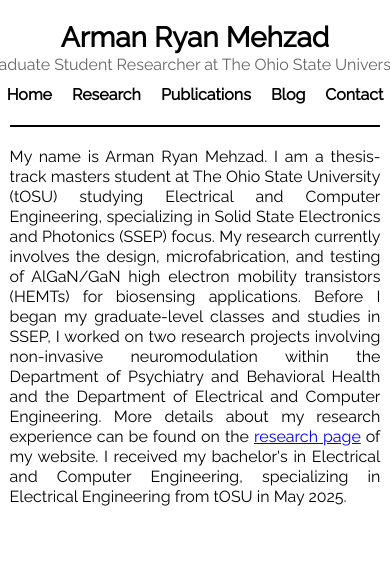
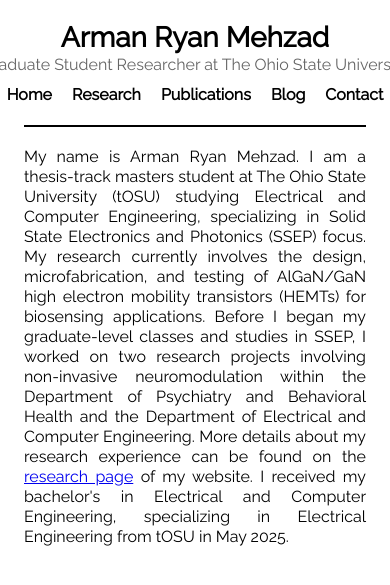
Before and after one commit to armanryanmehzad/profwebsite, a Django app: page / in a window 390 px wide; the page is wider, and only the part inside the window is pictured. Shown: the top 585 px of that part. Run offline with Django 5.2, Linux system fonts and the light colour scheme.

Commit message:
Attempted fix of CSS.

```diff
--- a/main/static/main/styles.css
+++ b/main/static/main/styles.css
@@ -119,8 +119,8 @@ nav a:hover {
     }
 
     body {
-        margin-left: 0.1in; /* Apply 1 inch margin on left and right sides of the body */
-        margin-right: 0.1in;
+        margin-left: 0.25in; /* Apply 1 inch margin on left and right sides of the body */
+        margin-right: 0.25in;
         margin-top: 0in;
     }
 
```
